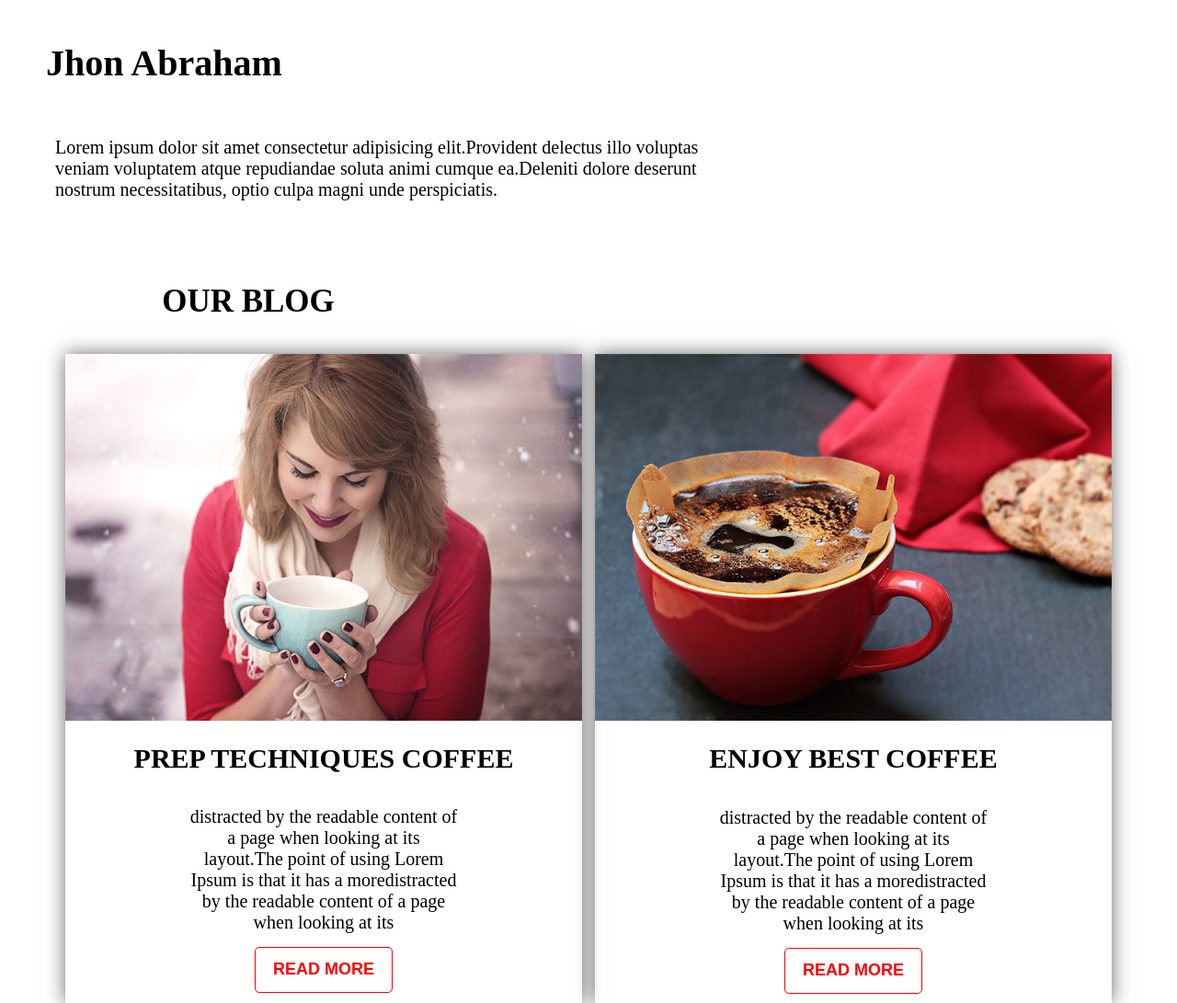
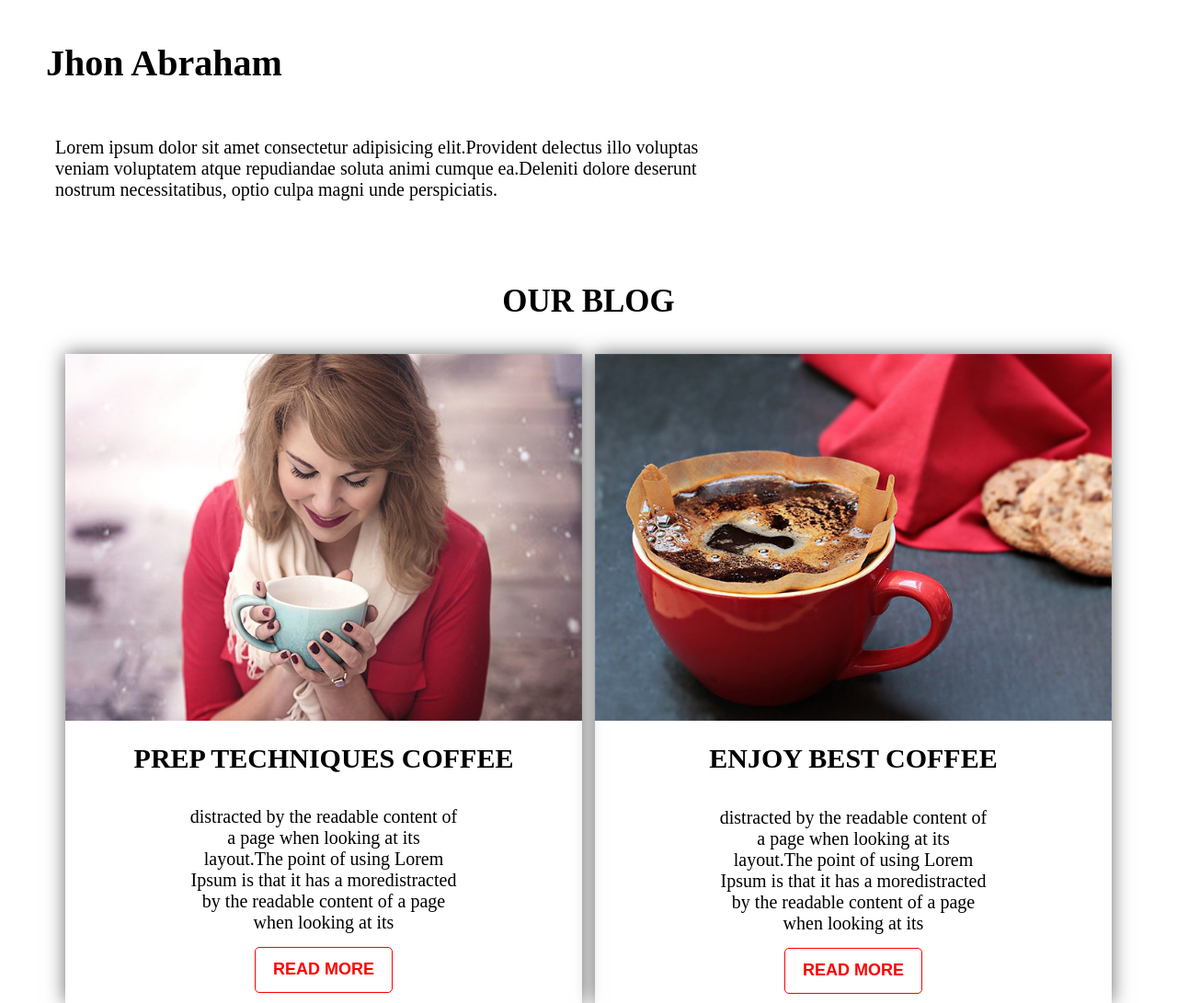
Before and after one commit to kashifa16/2-proj, a plain HTML site: page index.html in a window 1280 px wide. Shown: the part 3061-4152 px from the top of the page at 92% size. Drawn offline with nearby package versions, Linux system fonts and the light colour scheme; a web font is replaced by a local one.

Commit message:
Update Responsive.css

```diff
--- a/Responsive.css
+++ b/Responsive.css
@@ -590,10 +590,6 @@
         width: 60vh;
     } */
 
-    .blog h1 {
-        width: 60vh;
-    }
-
     .blog1 img {
         width: 100%;
     }
```
